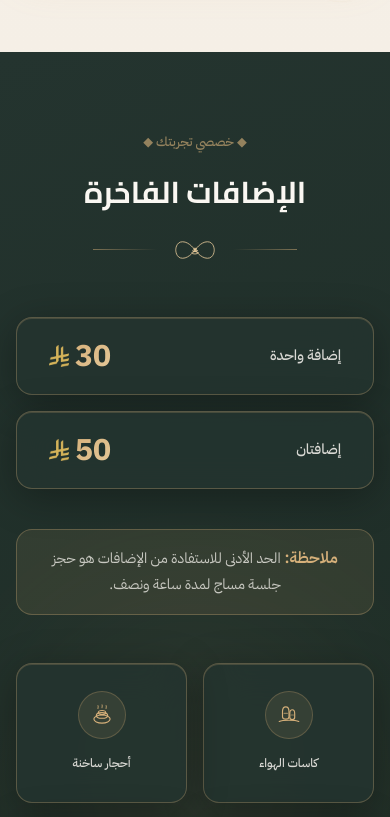
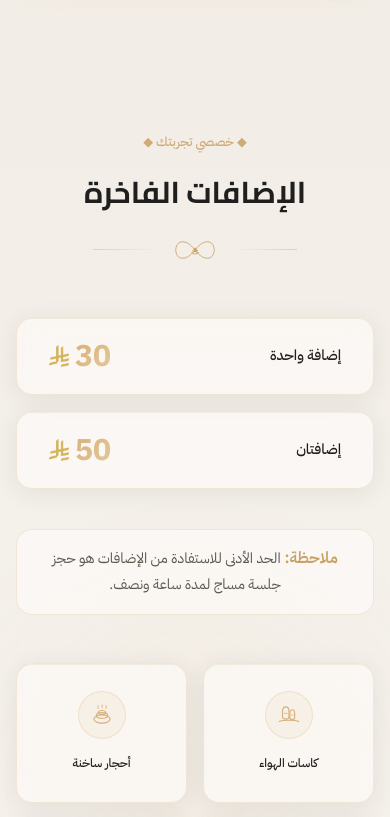
Before and after one commit to OMDANY1/Loyalty-Spa, a Next.js app: page / in a window 390 px wide. Shown: the part 2740-3557 px from the top of the page. Built offline with nearby package versions, Linux system fonts and the light colour scheme.

Commit message:
Icons Update

```diff
--- a/src/app/globals.css
+++ b/src/app/globals.css
@@ -24,37 +24,41 @@
    ═══════════════════════════════════════════════════════════════════ */
 :root {
   /* Backgrounds */
-  --bg:              #faf7f2;
-  --bg-alt:          #f5efe6;
-  --bg-thread:       #f8f6f2;
-  --bg-thread-alt:   #f2ede6;
+  --bg:              #F8F6F2;
+  --bg-alt:          #F2EDE6;
+  --bg-thread:       #F8F6F2;
+  --bg-thread-alt:   #F2EDE6;
 
   /* Cards */
-  --card-glass-bg:    rgba(250, 247, 242, 0.65);
-  --card-glass-border: rgba(214, 176, 122, 0.2);
-  --card-glass-shadow: 0 4px 24px rgba(36, 52, 47, 0.08), inset 0 1px 0 rgba(214, 176, 122, 0.15);
+  --card:             rgba(252, 250, 247, 0.85);
+  --card-glass-bg:    rgba(252, 250, 247, 0.75);
+  --card-glass-border: rgba(201, 160, 99, 0.2);
+  --card-glass-shadow: 0 4px 24px rgba(36, 52, 47, 0.08), inset 0 1px 0 rgba(201, 160, 99, 0.15);
 
   /* Text */
-  --text-primary:    #24342f;
-  --text-muted:      rgba(36, 52, 47, 0.55);
-  --text-faint:      rgba(36, 52, 47, 0.30);
+  --text-primary:    #1F1F1F;
+  --text-muted:      #5C5850;
+  --text-faint:      rgba(31, 31, 31, 0.3);
 
   /* Brand */
-  --gold:            #d6b07a;
-  --gold-light:      #e5c99a;
-  --gold-dark:       #b8924e;
-  --sage:            #24342f;
-  --sage-dark:       #1a2820;
+  --gold:            #C9A063;
+  --gold-light:      #DFC08A;
+  --gold-dark:       #A8813E;
+  --sage:            #24342F;
+  --sage-dark:       #1A2820;
 
   /* Header */
-  --header-bg:       rgba(250, 247, 242, 0.88);
-  --header-border:   rgba(214, 176, 122, 0.2);
+  --header-bg:       rgba(248, 246, 242, 0.88);
+  --header-border:   rgba(201, 160, 99, 0.2);
   --header-h:        52px;
 
   /* Nav pill */
-  --pill-bg:         rgba(245, 239, 230, 0.85);
-  --pill-hover-bg:   rgba(214, 176, 122, 0.15);
-  --pill-color:      #24342f;
+  --pill-bg:         rgba(242, 237, 230, 0.85);
+  --pill-hover-bg:   rgba(201, 160, 99, 0.15);
+  --pill-color:      #1F1F1F;
+
+  /* Section borders */
+  --border:          rgba(201, 160, 99, 0.2);
 
   /* Section dark (sage sections — consistent in both themes) */
   --section-dark-bg: linear-gradient(160deg, #24342f 0%, #1a2820 100%);
@@ -63,27 +67,28 @@
 
 [data-theme="dark"] {
   /* Backgrounds */
-  --bg:              #0e1816;
-  --bg-alt:          #111f1c;
-  --bg-thread:       #0e1816;
-  --bg-thread-alt:   #111f1c;
+  --bg:              #0E1816;
+  --bg-alt:          #111F1C;
+  --bg-thread:       #0E1816;
+  --bg-thread-alt:   #111F1C;
 
   /* Cards */
-  --card-glass-bg:    rgba(22, 35, 32, 0.75);
-  --card-glass-border: rgba(214, 176, 122, 0.18);
-  --card-glass-shadow: 0 4px 24px rgba(0, 0, 0, 0.3), inset 0 1px 0 rgba(214, 176, 122, 0.1);
+  --card:             #162320;
+  --card-glass-bg:    rgba(22, 35, 32, 0.85);
+  --card-glass-border: rgba(214, 176, 122, 0.25);
+  --card-glass-shadow: 0 8px 32px rgba(0, 0, 0, 0.35), inset 0 1px 0 rgba(214, 176, 122, 0.1);
 
   /* Text */
-  --text-primary:    #f8f6f2;
-  --text-muted:      #c8c4bc;
+  --text-primary:    #F8F6F2;
+  --text-muted:      #D8D4CC;
   --text-faint:      rgba(248, 246, 242, 0.35);
 
-  /* Brand — gold unchanged in dark mode */
-  --gold:            #d6b07a;
-  --gold-light:      #e5c99a;
-  --gold-dark:       #b8924e;
-  --sage:            #1a2820;
-  --sage-dark:       #0e1816;
+  /* Brand */
+  --gold:            #D6B07A;
+  --gold-light:      #E5C99A;
+  --gold-dark:       #B8924E;
+  --sage:            #1A2820;
+  --sage-dark:       #0E1816;
 
   /* Header */
   --header-bg:       rgba(14, 24, 22, 0.92);
@@ -92,7 +97,10 @@
   /* Nav pill */
   --pill-bg:         rgba(22, 35, 32, 0.9);
   --pill-hover-bg:   rgba(214, 176, 122, 0.12);
-  --pill-color:      #f8f6f2;
+  --pill-color:      #F8F6F2;
+
+  /* Section borders */
+  --border:          rgba(214, 176, 122, 0.25);
 }
 
 /* ═══════════════════════════════════════════════════════════════════
@@ -101,11 +109,11 @@
 *, *::before, *::after {
   box-sizing: border-box;
   transition:
-    background-color 0.35s ease,
-    color 0.35s ease,
-    border-color 0.35s ease,
-    box-shadow 0.35s ease,
-    opacity 0.2s ease;
+    background-color 300ms ease,
+    color 300ms ease,
+    border-color 300ms ease,
+    box-shadow 300ms ease,
+    opacity 200ms ease;
 }
 
 /* ═══════════════════════════════════════════════════════════════════
--- a/src/components/AdditionsSection.tsx
+++ b/src/components/AdditionsSection.tsx
@@ -5,7 +5,7 @@ import Animate from "./Animate";
 import { useApp } from "@/contexts/AppContext";
 import SectionTitle from "./SectionTitle";
 import RiyalIcon from "./RiyalIcon";
-import { CuppingIcon, HotStoneIcon, OilIcon, EarCandleIcon, WoodIcon, FaceMaskIcon, HerbBallIcon, LymphaticFacialIcon, KhalaaIcon, FootReflexologyIcon } from "./SpaIcons";
+import { CuppingIcon, HotStoneIcon, OilIcon, EarCandleIcon, WoodIcon, FaceMaskIcon, HerbBallIcon, LymphaticIcon, KhalaaIcon, FootReflexologyIcon } from "./SpaIcons";
 
 const container: Variants = {
   hidden: {},
@@ -28,7 +28,7 @@ export default function AdditionsSection() {
     { id: "wood",            label: t.additions.items.wood,            Icon: WoodIcon },
     { id: "faceMask",        label: t.additions.items.faceMask,        Icon: FaceMaskIcon },
     { id: "herbBall",        label: t.additions.items.herbBall,        Icon: HerbBallIcon },
-    { id: "lymphatic",       label: t.additions.items.lymphatic,       Icon: LymphaticFacialIcon },
+    { id: "lymphatic",       label: t.additions.items.lymphatic,       Icon: LymphaticIcon },
     { id: "khalaa",          label: t.additions.items.khalaa,          Icon: KhalaaIcon },
     { id: "footReflexology", label: t.additions.items.footReflexology, Icon: FootReflexologyIcon },
   ];
@@ -38,7 +38,7 @@ export default function AdditionsSection() {
       id="additions"
       className="relative py-20 px-4 overflow-hidden"
       aria-labelledby="additions-title"
-      style={{ background: "linear-gradient(160deg, #24342F 0%, #1A2820 100%)" }}
+      style={{ background: "linear-gradient(180deg, var(--bg-alt) 0%, var(--bg) 100%)" }}
     >
       <div className="absolute inset-0 pointer-events-none" aria-hidden="true">
         <div className="absolute top-1/2 left-1/2 -translate-x-1/2 -translate-y-1/2 w-[500px] h-[500px] rounded-full opacity-10 blur-3xl"
@@ -46,7 +46,7 @@ export default function AdditionsSection() {
       </div>
 
       <div className="max-w-5xl mx-auto relative z-10">
-        <SectionTitle title={t.additions.title} subtitle={t.additions.subtitle} light />
+        <SectionTitle title={t.additions.title} subtitle={t.additions.subtitle} />
 
         {/* Price badges */}
         <Animate
@@ -59,9 +59,9 @@ export default function AdditionsSection() {
             { id: "one-addon", label: t.additions.oneAddon, price: "30" },
             { id: "two-addons", label: t.additions.twoAddons, price: "50" },
           ].map((badge) => (
-            <div key={badge.id} className="glass-card-dark rounded-2xl px-8 py-5 flex items-center justify-between gap-6 min-w-[220px]">
+            <div key={badge.id} className="glass-card rounded-2xl px-8 py-5 flex items-center justify-between gap-6 min-w-[220px]">
               <span className="ar-text font-medium"
-                style={{ fontSize: "clamp(0.9rem, 2.5vw, 1rem)", color: "rgba(250,247,242,0.85)" }}>
+                style={{ fontSize: "clamp(0.9rem, 2.5vw, 1rem)", color: "var(--text-primary)" }}>
                 {badge.label}
               </span>
               <div className="flex items-center gap-1.5">
@@ -83,10 +83,10 @@ export default function AdditionsSection() {
           className="max-w-2xl mx-auto mb-12 reveal-animate"
         >
           <div className="rounded-2xl px-6 py-4 text-center"
-            style={{ background: "rgba(214,176,122,0.1)", border: "1px solid rgba(214,176,122,0.3)" }}>
-            <span className="font-semibold" style={{ color: "#D6B07A" }}>{t.additions.note}</span>
-            <span className="ar-text" style={{ color: "rgba(250,247,242,0.75)", fontSize: "0.9rem" }}>
-              {t.additions.noteText}
+            style={{ background: "var(--card-glass-bg)", border: "1px solid var(--border)" }}>
+            <span className="font-semibold" style={{ color: "var(--gold)" }}>{t.additions.note}</span>
+            <span className="ar-text" style={{ color: "var(--text-muted)", fontSize: "0.9rem" }}>
+              {" "}{t.additions.noteText}
             </span>
           </div>
         </Animate>
@@ -103,14 +103,14 @@ export default function AdditionsSection() {
               key={id}
               variants={reduced ? undefined : item}
               transition={{ delay: i * 0.06 }}
-              className="flex flex-col items-center justify-center gap-3.5 glass-card-dark rounded-2xl p-5 text-center cursor-default h-full min-h-[140px] hover-lift reveal-animate"
+              className="flex flex-col items-center justify-center gap-3.5 glass-card rounded-2xl p-5 text-center cursor-default h-full min-h-[140px] hover-lift reveal-animate"
             >
               <div className="w-12 h-12 rounded-full flex items-center justify-center flex-shrink-0"
                 style={{ background: "rgba(214,176,122,0.1)", border: "1px solid rgba(214,176,122,0.25)" }}>
                 <Icon size={26} />
               </div>
               <span className="ar-text font-medium text-xs leading-relaxed"
-                style={{ color: "rgba(250,247,242,0.85)", letterSpacing: 0 }}>
+                style={{ color: "var(--text-primary)", letterSpacing: 0 }}>
                 {label}
               </span>
             </Animate>
--- a/src/components/Footer.tsx
+++ b/src/components/Footer.tsx
@@ -10,7 +10,7 @@ export default function Footer() {
   return (
     <footer
       className="relative py-16 px-4 overflow-hidden"
-      style={{ background: "linear-gradient(180deg, #1A2820 0%, #131D19 100%)" }}
+      style={{ background: "linear-gradient(180deg, var(--bg-alt) 0%, var(--bg) 100%)" }}
     >
       {/* Gold top border */}
       <div className="absolute top-0 inset-x-0 h-px"
@@ -37,7 +37,7 @@ export default function Footer() {
         </div>
 
         <p className="ar-text max-w-md"
-          style={{ fontSize: "clamp(0.85rem, 2vw, 0.95rem)", color: "rgba(250,247,242,0.5)", lineHeight: 1.9, letterSpacing: 0 }}>
+          style={{ fontSize: "clamp(0.85rem, 2vw, 0.95rem)", color: "var(--text-muted)", lineHeight: 1.9, letterSpacing: 0 }}>
           {t.footer.tagline1}
           <br />
           {t.footer.tagline2}
@@ -50,7 +50,7 @@ export default function Footer() {
           <SpaStoneIcon size={24} color="#D6B07A" strokeWidth={0.9} />
         </div>
 
-        <p className="ar-text" style={{ fontSize: "0.75rem", color: "rgba(250,247,242,0.28)", letterSpacing: 0 }}>
+        <p className="ar-text" style={{ fontSize: "0.75rem", color: "var(--text-faint)", letterSpacing: 0 }}>
           {t.footer.rights}
         </p>
       </div>
--- a/src/components/MassageSection.tsx
+++ b/src/components/MassageSection.tsx
@@ -5,7 +5,7 @@ import { useApp } from "@/contexts/AppContext";
 import PriceCard from "./PriceCard";
 import SectionTitle from "./SectionTitle";
 import RiyalIcon from "./RiyalIcon";
-import { MassageIcon, SpaStoneIcon, LotusIcon, LymphaticFacialIcon } from "./SpaIcons";
+import { MassageIcon, SpaStoneIcon, LotusIcon, DeepFacialIcon } from "./SpaIcons";
 
 export default function MassageSection() {
   const { t } = useApp();
@@ -98,7 +98,7 @@ export default function MassageSection() {
           <div className="relative z-10 flex flex-col md:flex-row items-center gap-6 p-7 md:p-9">
             <div className="w-20 h-20 rounded-full flex items-center justify-center flex-shrink-0"
               style={{ background: "rgba(214,176,122,0.12)", border: "1.5px solid rgba(214,176,122,0.4)" }}>
-              <LymphaticFacialIcon size={40} />
+              <DeepFacialIcon size={40} />
             </div>
             <div className="flex-1 text-center md:text-right">
               <span className="inline-block text-xs font-medium px-3 py-1 rounded-full mb-3 ar-text"
--- a/src/components/SpaIcons.tsx
+++ b/src/components/SpaIcons.tsx
@@ -437,27 +437,36 @@ export function InfinityIcon({ size = 32, color = GOLD, strokeWidth = 1.2, class
   );
 }
 
-/* ── Lymphatic Facial Massage — face oval with flowing lymph-drainage curves ── */
-export function LymphaticFacialIcon(p: IconProps) {
+/* ── Deep Facial Massage — elegant profile contour with upward lifting lines ── */
+export function DeepFacialIcon(p: IconProps) {
   return (
     <IconBase {...p}>
-      {/* Face oval */}
-      <ellipse cx="16" cy="14" rx="7.5" ry="9.5" />
-      {/* Lymph flow lines — sweeping outward from face */}
-      <path d="M8.5 10 C6 9 4 10 3 12" />
-      <path d="M8.5 14 C6 13.5 4 14 3 16" />
-      <path d="M8.5 18 C6 18 4 19 3 21" />
-      <path d="M23.5 10 C26 9 28 10 29 12" />
-      <path d="M23.5 14 C26 13.5 28 14 29 16" />
-      <path d="M23.5 18 C26 18 28 19 29 21" />
-      {/* Gentle smile */}
-      <path d="M13 18 C14 19.5 18 19.5 19 18" />
-      {/* Eyes — soft closed lashes */}
-      <path d="M12.5 11.5 C13.5 10.5 14.5 10.5 15.5 11.5" />
-      <path d="M16.5 11.5 C17.5 10.5 18.5 10.5 19.5 11.5" />
-      {/* Neck / décolletage continuation */}
-      <path d="M13 23.5 L13 27 M19 23.5 L19 27" opacity="0.5" />
-      <path d="M11 27 C12.5 26 19.5 26 21 27" opacity="0.5" />
+      {/* Elegant face profile contour */}
+      <path d="M10 26 C12 25, 14.5 23.5, 15.5 21.5 C16.8 19, 17.5 18, 17 16.5 C16.3 15, 18.5 14, 18.5 13 C18.5 12, 17.2 11, 17.8 9 C18.5 7, 16 5, 12 4" />
+      {/* Soft closed eye lashes */}
+      <path d="M12.5 11 C13.5 10, 14.5 10, 15.5 11" />
+      {/* Gentle lifting lines on the cheek area representing rejuvenation */}
+      <path d="M9 16 C12 13.5, 17 13.5, 21 16" opacity="0.85" />
+      <path d="M10 19.5 C14 16.5, 20 16.5, 24 19.5" opacity="0.85" />
+      <path d="M12 23 C16 20, 22 20, 26 23" opacity="0.6" />
+    </IconBase>
+  );
+}
+
+/* ── Lymphatic Massage — gentle flowing energy pathways and drainage waves ── */
+export function LymphaticIcon(p: IconProps) {
+  return (
+    <IconBase {...p}>
+      {/* Central flow path */}
+      <path d="M16 4 C16 4, 18 10, 16 16 C14 22, 16 28, 16 28" opacity="0.6" />
+      {/* Elegant winding lymphatic pathways / energy curves */}
+      <path d="M8 8 C11 10, 12 14, 10 18 C8 22, 11 25, 14 27" />
+      <path d="M24 8 C21 10, 20 14, 22 18 C24 22, 21 25, 18 27" />
+      {/* Soft detox ripples / flowing waves */}
+      <path d="M5 12 C10 14, 10 18, 5 20" opacity="0.5" />
+      <path d="M27 12 C22 14, 22 18, 27 20" opacity="0.5" />
+      {/* Energy center / node */}
+      <circle cx="16" cy="16" r="1.5" />
     </IconBase>
   );
 }
```
Also changed, not shown: src/components/HairTreatmentsSection.tsx (+13 -15 lines), src/components/SpaSection.tsx (+4 -4 lines).
